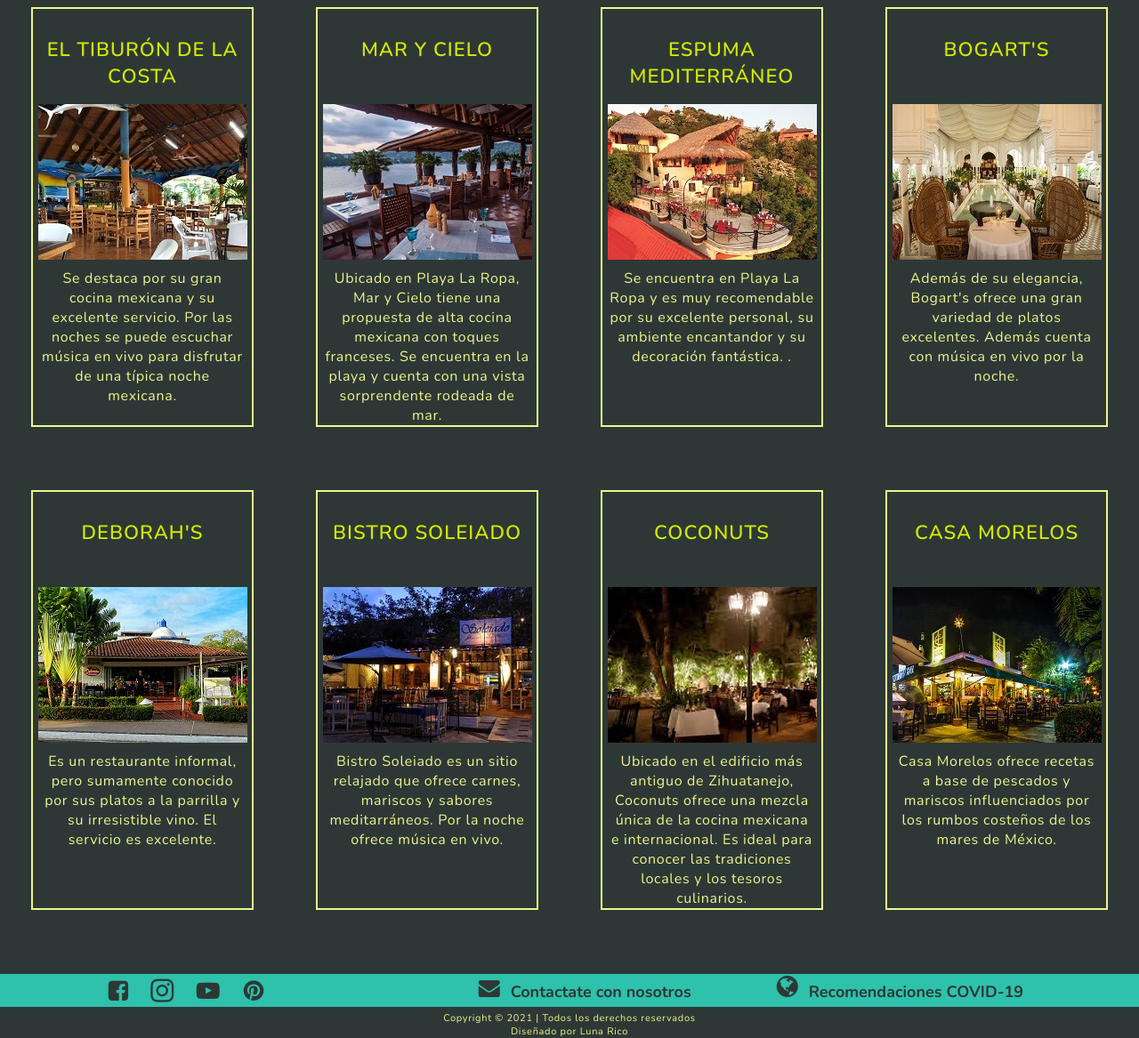
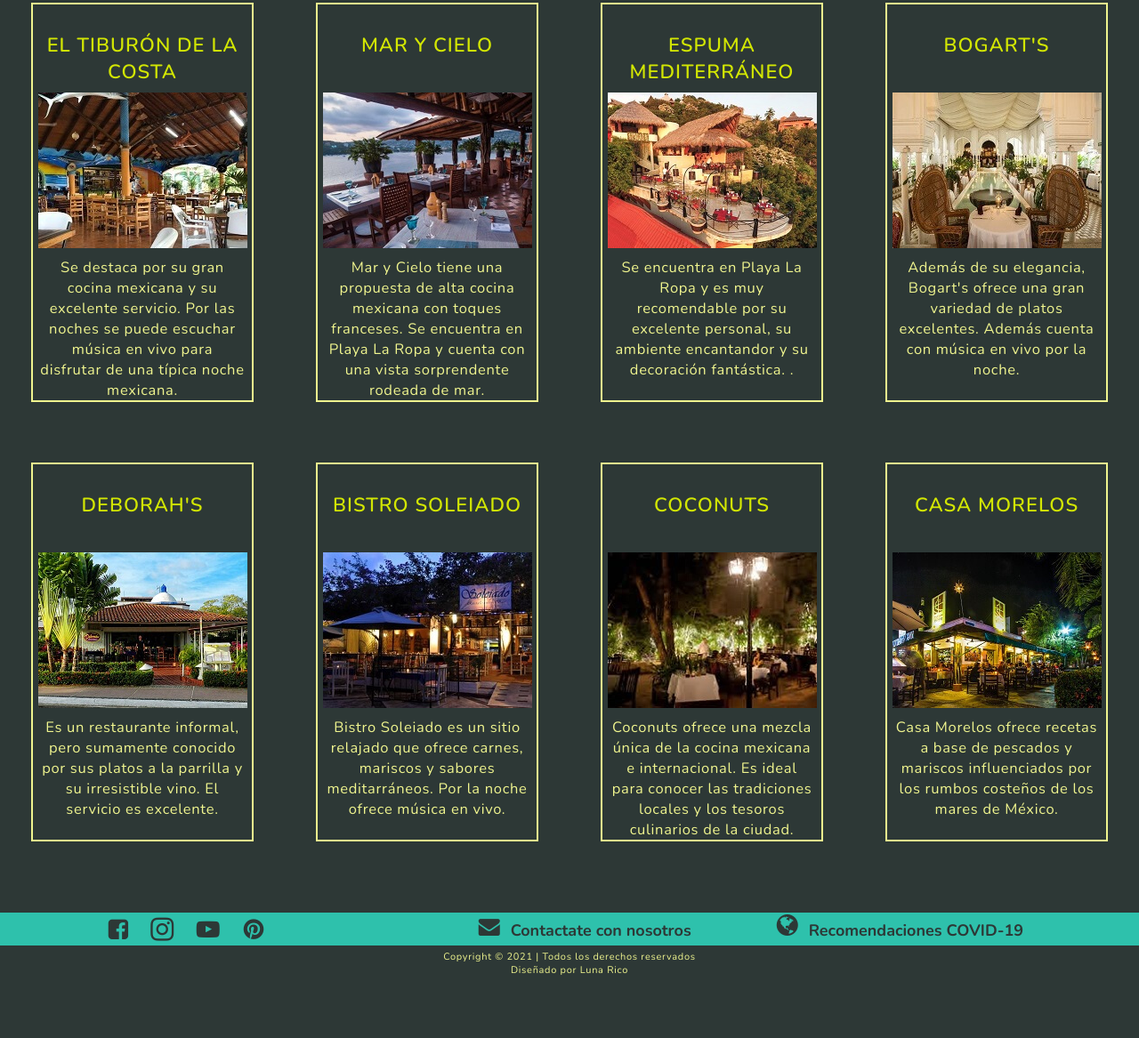
Before and after one commit to lunarico/ixtapa-zihuatanejo, a website: page page/gastronomia.html in a window 1280 px wide. Shown: the part 641-1808 px from the top of the page at 89% size. After the commit the page ends 1739 px from the top, so only its background shows below. Drawn offline with nearby package versions, Linux system fonts and the light colour scheme; files whose address does not match are found by name; a web font is replaced by a local one.

Commit message:
Cambio tamaño letra párrafos

```diff
--- a/SCSS/_fonts.scss
+++ b/SCSS/_fonts.scss
@@ -16,6 +16,4 @@ $font__pages--subtitulo: 600 1.375rem 'Nunito', sans-serif;
 
 $font__pages--vinculo: 600 1.25rem 'Nunito', sans-serif;
 
-$font__pages--text: 300 1rem 'Nunito', sans-serif;
-
-$font__pages--carousel: 700 2.5rem 'Nunito', sans-serif;
+$font__pages--text: 300 1.031rem 'Nunito', sans-serif;
--- a/SCSS/global/_general.scss
+++ b/SCSS/global/_general.scss
@@ -63,7 +63,7 @@ h2 {
 }
 
 h3 {
-    @include titulo ($summer-green, $font__pages--subtitulo, 0.063rem, 1rem, 1rem);
+    @include titulo ($summer-green, $font__pages--subtitulo, 0.063rem, 1rem, 0.5rem);
     text-align: center;
     text-transform: uppercase;
 }
--- a/page/gastronomia.html
+++ b/page/gastronomia.html
@@ -69,6 +69,7 @@
     Galería Gastronomía-->
 
     <main>
+
         <section class="galeria__gastronomia text-center">
             <div>
                 <h3>El Faro</h3>
@@ -98,8 +99,8 @@
             <div>
                 <h3>Mar y Cielo</h3>
                 <img src="../img/gastronomia/marYCielo1.jpg" alt="Mar Y Cielo" title="Mar Y Cielo"/>
-                <p>Ubicado en Playa La Ropa, Mar y Cielo tiene una propuesta de alta cocina mexicana con toques franceses.
-                    Se encuentra en la playa y cuenta con una vista sorprendente rodeada de mar.</p></div>
+                <p>Mar y Cielo tiene una propuesta de alta cocina mexicana con toques franceses. Se encuentra en Playa La
+                    Ropa y cuenta con una vista sorprendente rodeada de mar.</p></div>
             <div>
                 <h3>Espuma Mediterráneo</h3>
                 <img src="../img/gastronomia/espumaMediterraneo1.jpg" alt="Espuma Mediterráneo" title="Espuma Mediterráneo" class="galeria__gastronomia--title"/>
@@ -126,8 +127,8 @@
             <div>
                 <h3>Coconuts</h3>
                 <img src="../img/gastronomia/coconuts1.jpg" alt="Coconuts" title="Coconuts"/>
-                <p>Ubicado en el edificio más antiguo de Zihuatanejo, Coconuts ofrece una mezcla única de la cocina mexicana
-                    e internacional. Es ideal para conocer las tradiciones locales y los tesoros culinarios.</p></div>
+                <p>Coconuts ofrece una mezcla única de la cocina mexicana e internacional. Es ideal para conocer las
+                    tradiciones locales y los tesoros culinarios de la ciudad.</p></div>
             <div>
                 <h3>Casa Morelos</h3>
                 <img src="../img/gastronomia/casaMorelos1.jpg" alt="Casa Morelos" title="Casa Morelos"/>
```
Also changed, not shown: css/main.css.
